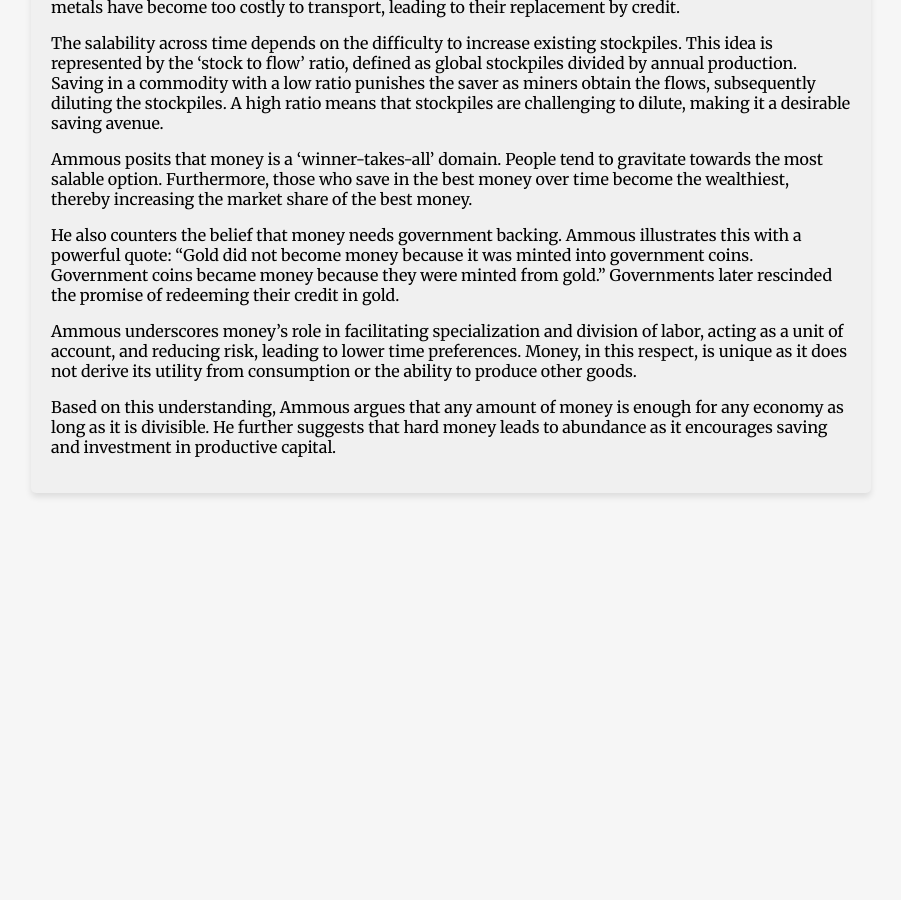
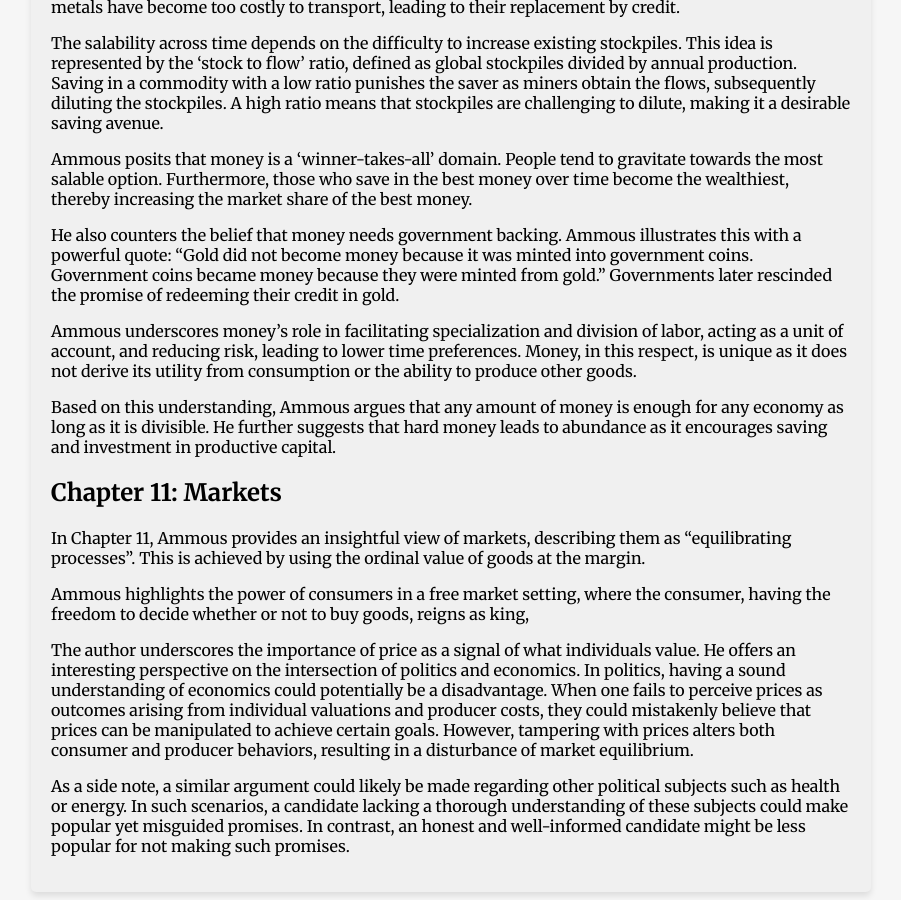
Before and after one commit to Kortelange/webpage, a Jekyll site: the page built from _books/principles_of_economics.md, in a window 1280 px wide and 900 px high, scrolled down 3569 px. Shown: the whole window, without its empty margins (189-1090 px from the left). Built offline with Jekyll 4.4.1, drawn with Linux system fonts in a browser that asks for light colours; before the commit the page ends 4070 px from its top, so only the background shows below that.

Commit message:
Add chapter 11 of POE

```diff
--- a/_books/principles_of_economics.md
+++ b/_books/principles_of_economics.md
@@ -96,3 +96,13 @@ He also counters the belief that money needs government backing. Ammous illustra
 Ammous underscores money's role in facilitating specialization and division of labor, acting as a unit of account, and reducing risk, leading to lower time preferences. Money, in this respect, is unique as it does not derive its utility from consumption or the ability to produce other goods.
 
 Based on this understanding, Ammous argues that any amount of money is enough for any economy as long as it is divisible. He further suggests that hard money leads to abundance as it encourages saving and investment in productive capital.
+
+## Chapter 11: Markets
+
+In Chapter 11, Ammous provides an insightful view of markets, describing them as "equilibrating processes". This is achieved by using the ordinal value of goods at the margin.
+
+Ammous highlights the power of consumers in a free market setting, where the consumer, having the freedom to decide whether or not to buy goods, reigns as king,
+
+The author underscores the importance of price as a signal of what individuals value. He offers an interesting perspective on the intersection of politics and economics. In politics, having a sound understanding of economics could potentially be a disadvantage. When one fails to perceive prices as outcomes arising from individual valuations and producer costs, they could mistakenly believe that prices can be manipulated to achieve certain goals. However, tampering with prices alters both consumer and producer behaviors, resulting in a disturbance of market equilibrium.
+
+As a side note, a similar argument could likely be made regarding other political subjects such as health or energy. In such scenarios, a candidate lacking a thorough understanding of these subjects could make popular yet misguided promises. In contrast, an honest and well-informed candidate might be less popular for not making such promises.
```
